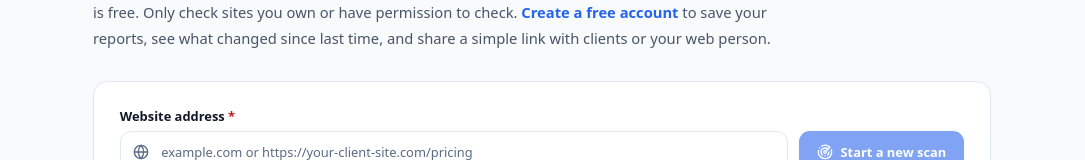
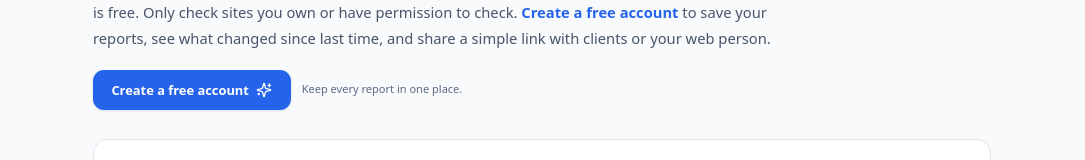
Before and after one commit to Brave290/Clyvro, a Next.js app: page /scan in a window 1280 px wide. Shown: the part 178-338 px from the top of the page, without its empty margins (98-1183 px from the left). Built offline with nearby package versions, Linux system fonts and the light colour scheme; no server answers.

Commit message:
add create account hero ctas

```diff
--- a/src/app/page.tsx
+++ b/src/app/page.tsx
@@ -70,6 +70,12 @@ export default function Home() {
 
           <div style={{ animationDelay: "180ms" }} className="animate-fade-up mt-8 max-w-2xl">
             <HeroScanForm />
+            <div className="mt-4 flex flex-wrap items-center gap-3">
+              <Link href="/sign-up" className="inline-flex min-h-11 items-center gap-2 rounded-xl bg-accent px-5 py-3 text-sm font-semibold text-white shadow-sm transition hover:bg-accent-hover hover:shadow-md">
+                Create a free account <ArrowRight size={16} aria-hidden />
+              </Link>
+              <span className="text-xs text-ink-mute">Save reports, compare changes, and share findings.</span>
+            </div>
             <p className="mt-3 flex flex-wrap items-center gap-x-4 gap-y-1 text-xs text-ink-mute">
               <span className="flex items-center gap-1.5"><ShieldCheck size={13} className="text-good" aria-hidden /> First check is free — no account needed</span>
               <span>10 free checks every month</span>
--- a/src/app/scan/page.tsx
+++ b/src/app/scan/page.tsx
@@ -232,6 +232,12 @@ function ScanPageInner() {
           <Link href="/sign-up" className="inline-flex min-h-8 items-center font-semibold text-accent hover:underline">Create a free account</Link>{" "}
           to save your reports, see what changed since last time, and share a simple link with clients or your web person.
         </p>
+        <div className="mt-5 flex flex-wrap items-center gap-3">
+          <Link href="/sign-up" className="inline-flex min-h-11 items-center gap-2 rounded-xl bg-accent px-5 py-3 text-sm font-semibold text-white shadow-sm transition hover:bg-accent-hover hover:shadow-md">
+            Create a free account <Sparkles size={16} aria-hidden />
+          </Link>
+          <span className="text-xs text-ink-mute">Keep every report in one place.</span>
+        </div>
       </div>
 
       <form onSubmit={submit} aria-busy={scanning} style={{ animationDelay: "90ms" }} className="form-panel animate-fade-up mt-8">
```
